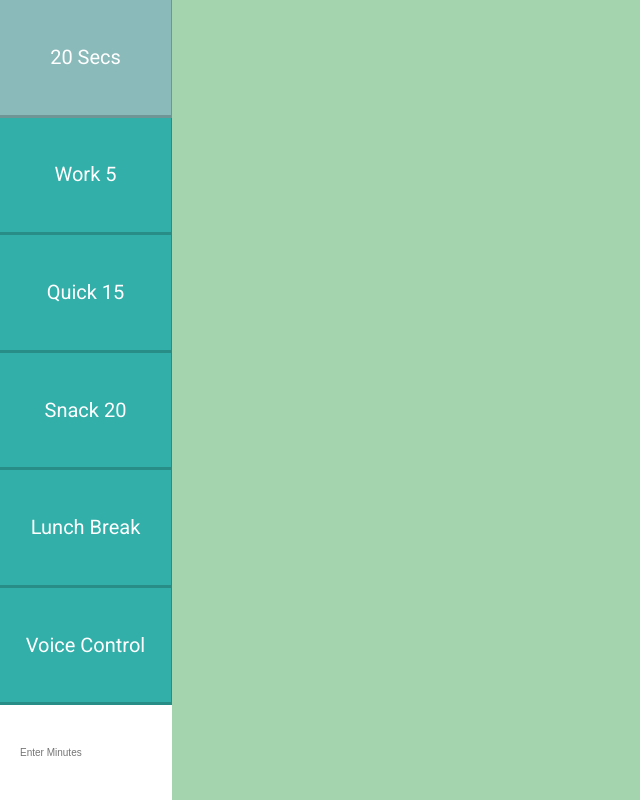
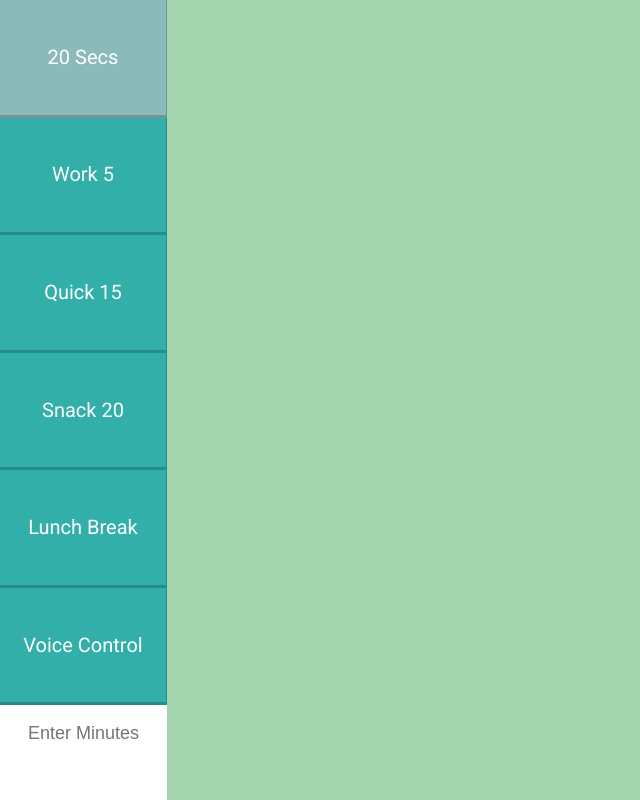
Before and after one commit to dylanmestyanek/JavaScriptTimerAndAlarm, a website: page index.html in a window 1280 px wide. Shown: the whole page, without its empty margins (0-640 px from the left). Drawn offline with Linux system fonts and the light colour scheme.

Commit message:
Modified styling on timer buttons and custom time input

```diff
--- a/index.html
+++ b/index.html
@@ -18,7 +18,7 @@
           <button data-time="900" class="timerButton">Quick 15</button>
           <button data-time="1200" class="timerButton">Snack 20</button>
           <button data-time="3600" class="timerButton">Lunch Break</button>
-          <button class="voiceRecognitionButton"><p>Voice Control</p></button>
+          <button class="voiceRecognitionButton">Voice Control</button>
           <form name="customTimeForm" id="custom" autocomplete="off">
             <input type="text" name="minutes" placeholder="Enter Minutes">
           </form>
--- a/index.js
+++ b/index.js
@@ -49,7 +49,7 @@ function displayEndTime(timestamp){
     const end = new Date(timestamp);
     const hour = end.getHours();
     const minutes = end.getMinutes();
-    endTimeDisplay.textContent = `Arrive back at ${hour > 12 ? hour - 12 : hour}:${minutes < 10 ? '0' : ''}${minutes} ${hour > 12 ? "PM" : "AM"}.`;
+    endTimeDisplay.textContent = `Arrive back at ${hour > 12 ? hour - 12 : hour}:${minutes < 10 ? '0' : ''}${minutes} ${hour > 12 ? "PM" : "AM"}`;
 }
 
 // Runs timer with preset value buttons (5 min, 20 min, lunch break)
--- a/styles/index.css
+++ b/styles/index.css
@@ -38,6 +38,7 @@ input {
   display: flex;
   flex-direction: column;
   width: 15%;
+  min-width: 100px;
   height: 100vh;
 }
 
@@ -46,14 +47,18 @@ input {
 }
 
 .timerControls form {
-  flex: 1;
   display: flex;
 }
 
 .timerControls input {
   flex: 1;
   border: 0;
-  padding: 2rem;
+  height: 40px;
+  width: 100%;
+  margin-top: 5%;
+  font-size: 1.8rem;
+  text-align: center;
+  outline: 0;
 }
 
 .timerButton, .timerModifiers, .voiceRecognitionButton {
@@ -67,6 +72,8 @@ input {
   border-right: 1px solid rgba(0,0,0,0.2);
   padding: 1rem;
   font-family: 'Roboto', sans-serif;
+  text-align: center;
+  outline: 0;
 }
 
 .timerModifiers {
```
